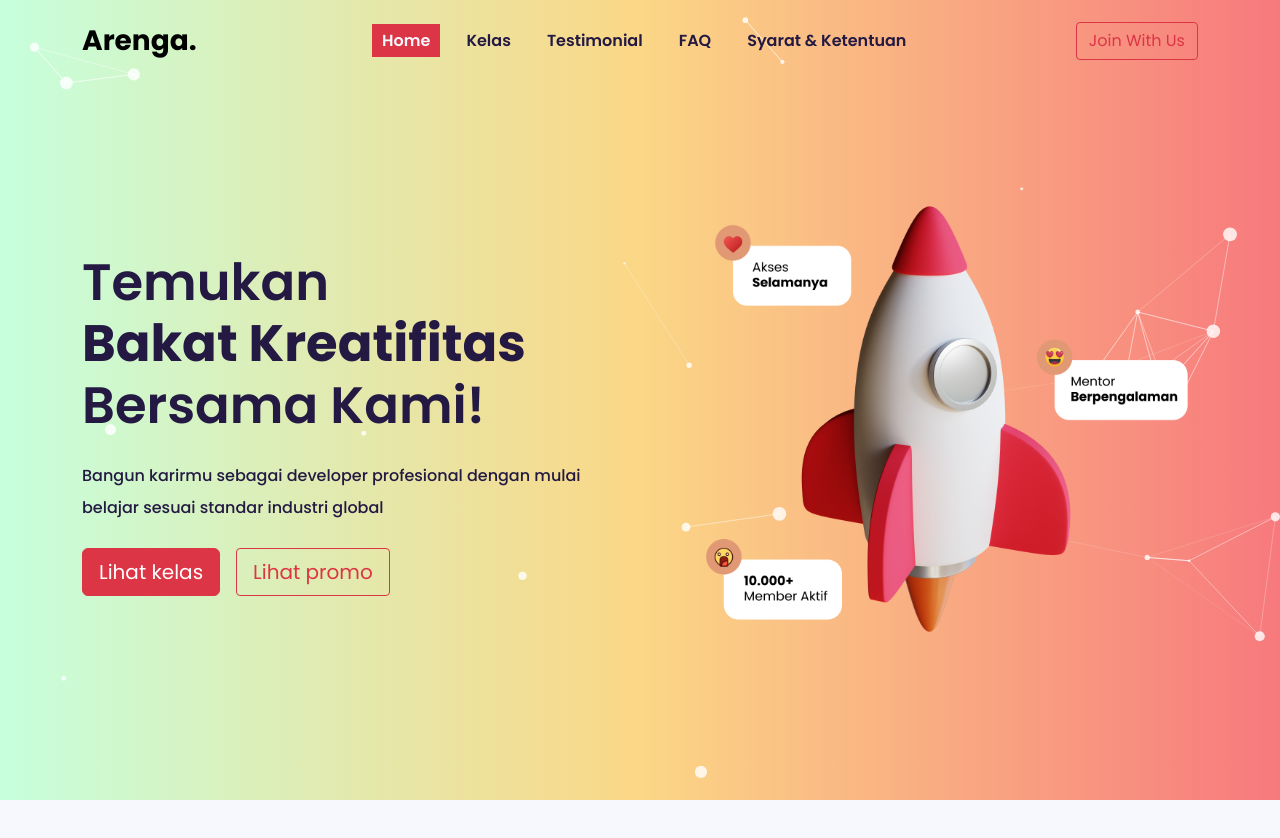
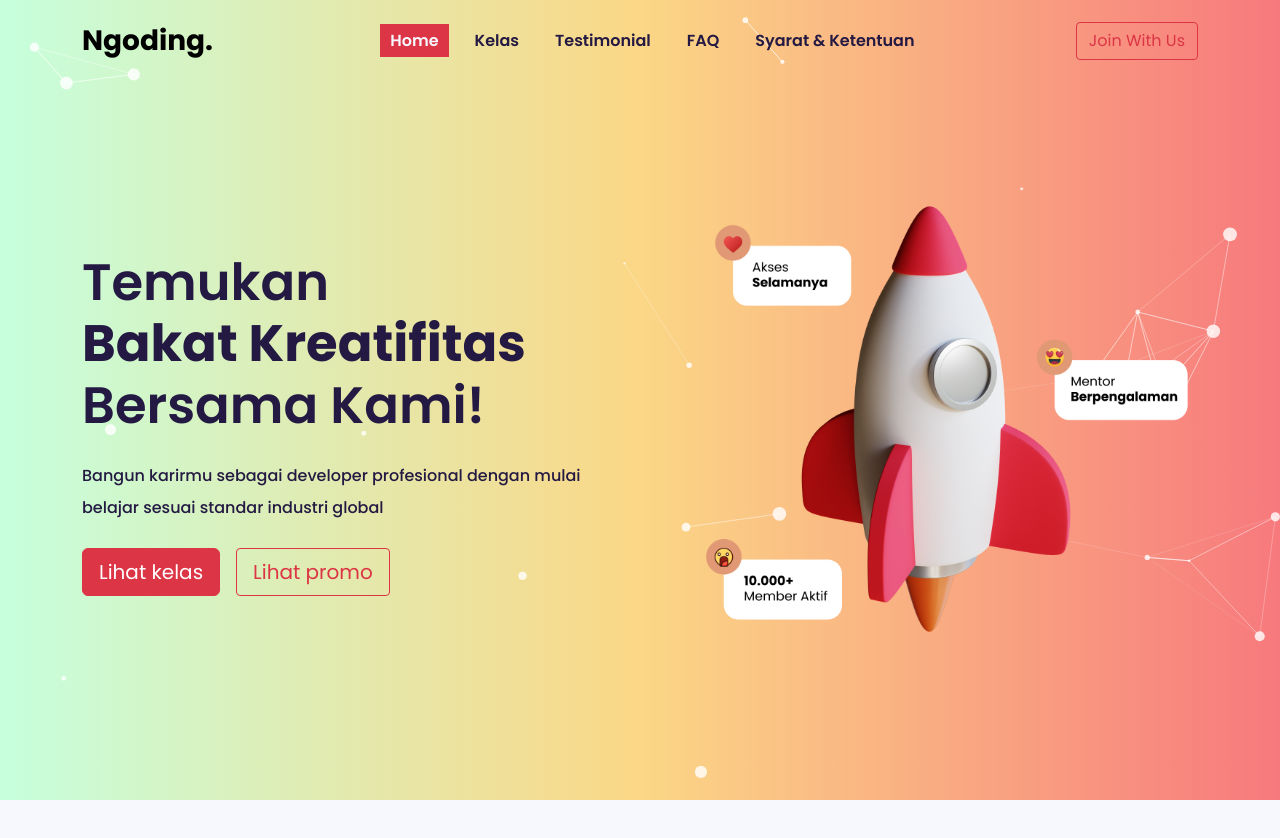
Before and after one commit to RizkiLaksanaPutra/UIUX_tb1, a React (Vite) app: page / in a window 1280 px wide. Shown: the top 838 px of the page. Built offline with nearby package versions, Linux system fonts and the light colour scheme.

Commit message:
just to make sure all changes saved

```diff
--- a/src/components/NavbarComponent.jsx
+++ b/src/components/NavbarComponent.jsx
@@ -27,7 +27,7 @@ const NavbarComponent = () => {
       <Navbar expand="lg" className={changeColor ? "color-active" : ""}>
         <Container>
           <Navbar.Brand href="#home" className="fs-3 fw-bold">
-            Arenga.
+            Ngoding.
           </Navbar.Brand>
           <Navbar.Toggle aria-controls="basic-navbar-nav" />
           <Navbar.Collapse id="basic-navbar-nav">
```
